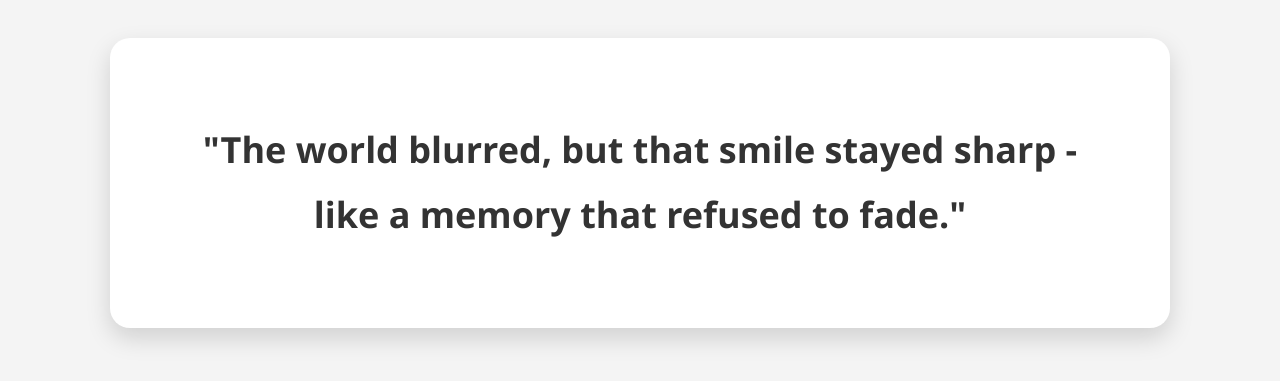
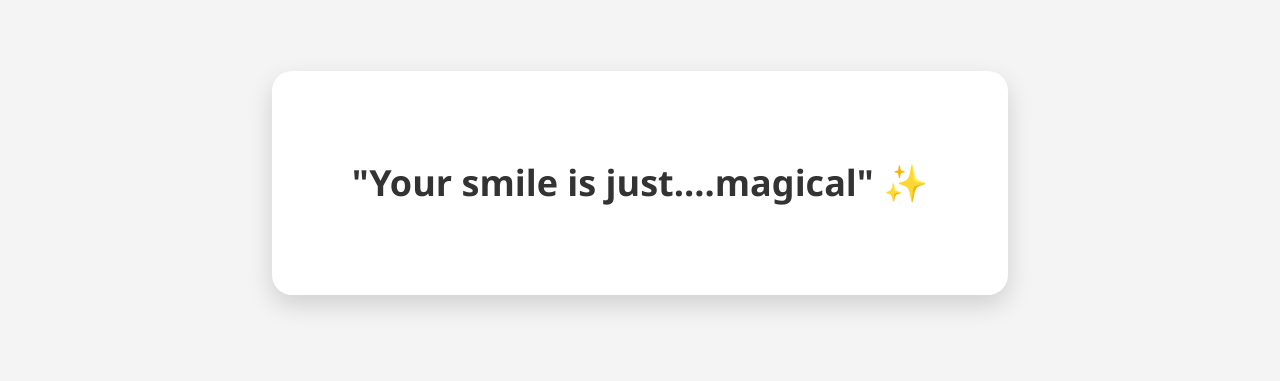
Before and after one commit to PoorvaSonawane/message, a plain HTML site: page index.html in a window 1280 px wide. Shown: the part 217-598 px from the top of the page. Drawn offline with Linux system fonts and the light colour scheme; no server answers.

Commit message:
Update index.html

```diff
--- a/index.html
+++ b/index.html
@@ -41,7 +41,9 @@
 <body>
 
   <div class="container">
-    <p>"The world blurred, but that smile stayed sharp - like a memory that refused to fade."</p>
+    <p>"Your smile is just....magical"
+      <span role="img" aria-label="sparkles">✨</span>
+    </p>
   </div>
 
   <script>
```
